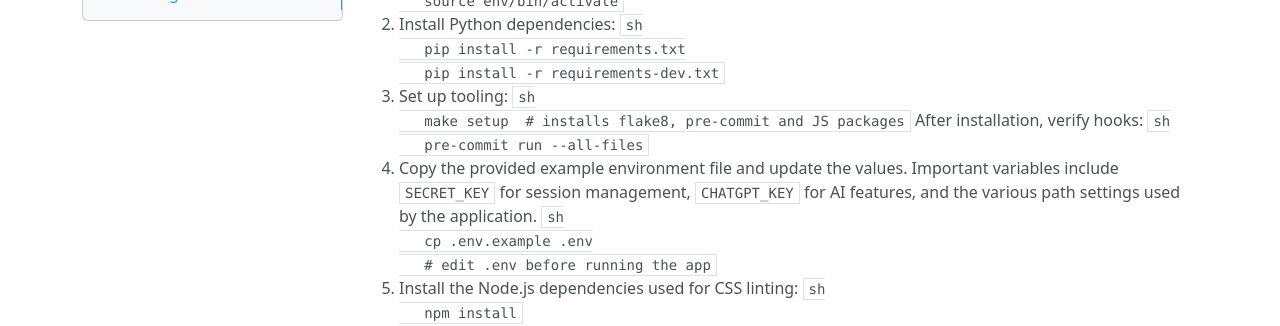
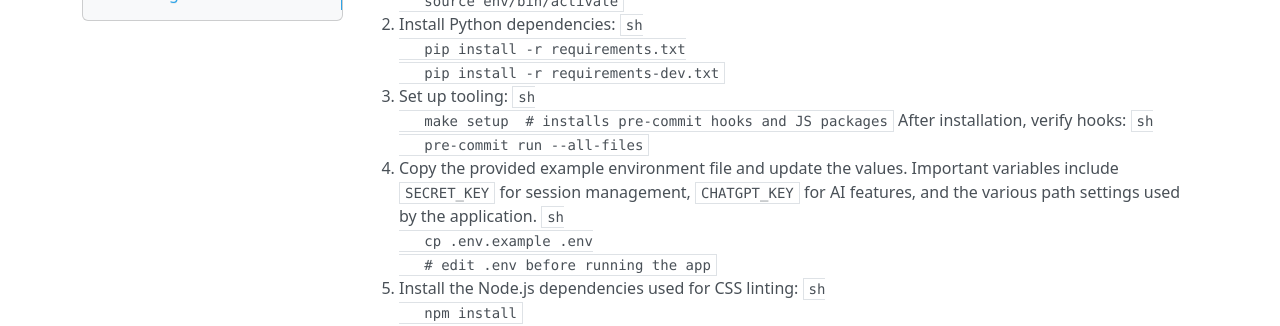
Before and after one commit to KristopherKubicki/glimpser, an MkDocs documentation site: the page built from docs/developer_guide.md, in a window 1280 px wide and 900 px high. Shown: the part 329-655 px from the top of the window. Built offline with MkDocs 1.6.1, drawn with Linux system fonts in a browser that asks for light colours; nearby versions of some CDN libraries.

````diff
--- a/docs/developer_guide.md
+++ b/docs/developer_guide.md
@@ -18,7 +18,7 @@ This guide provides tips for extending Glimpser, running tests, and contributing
    ```
 3. Set up tooling:
    ```sh
-   make setup  # installs flake8, pre-commit and JS packages
+   make setup  # installs pre-commit hooks and JS packages
    ```
    After installation, verify hooks:
    ```sh
--- a/requirements-dev.txt
+++ b/requirements-dev.txt
@@ -5,3 +5,7 @@ black>=25.1
 mypy>=1.16
 isort>=5.13
 pytest>=8.3,<8.5
+coverage>=7.5
+pylint>=3.1
+pyinstaller>=6.6
+mkdocs>=1.6
--- a/requirements.txt
+++ b/requirements.txt
@@ -25,10 +25,5 @@ pynput==1.8.1
 python-dateutil
 python-dotenv
 nodriver==0.46.1
-pytest>=8.3,<8.5
 flax==0.8.5
 jax[cpu]==0.6.1
-black==25.1.0
-flake8==7.2.0
-mkdocs==1.6.1
-mypy==1.16.0
````
Also changed, not shown: README.md (+1 -1 lines), 1 other file.
